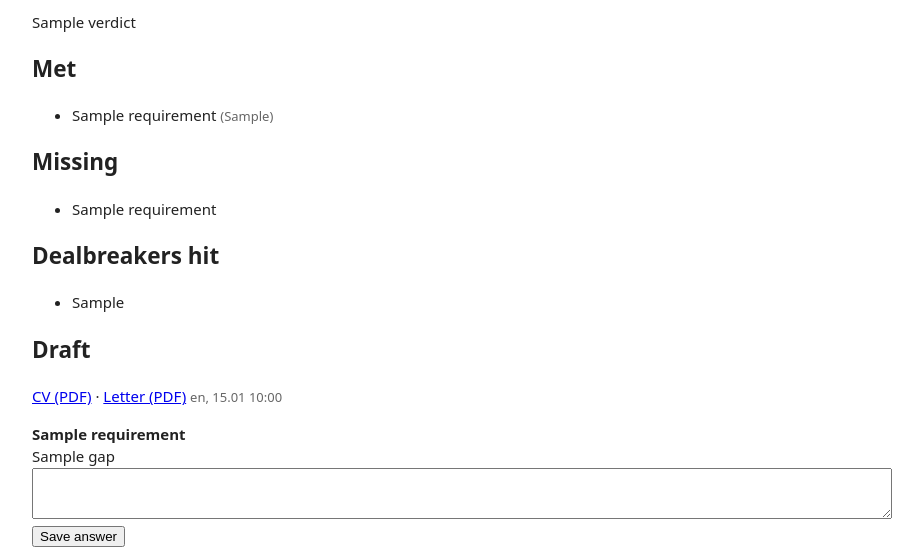
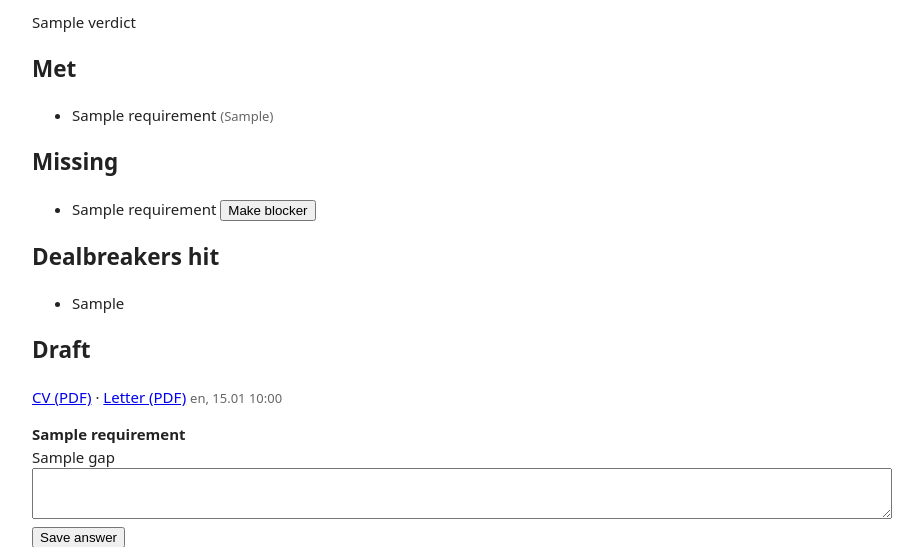
Before and after one commit to alanlisowski/GoodJobHunting, a FastAPI app: template job-radar/app/templates/posting.html in a window 1280 px wide. Shown: the part 164-711 px from the top of the page, without its empty margins (178-1101 px from the left). Run offline with FastAPI, Linux system fonts and the light colour scheme; the template is opened without the code that fills it: most values are stand-ins (such as "Sample title", 1, 10 or a date in 2020); parts of the project's set-up code (start-up, migrations or seed data) failed here and were passed over.

Commit message:
Blocker changes

```diff
--- a/job-radar/app/main.py
+++ b/job-radar/app/main.py
@@ -11,6 +11,7 @@ from fastapi import BackgroundTasks, FastAPI, Header, HTTPException, Request, Re
 from fastapi.responses import HTMLResponse
 from fastapi.templating import Jinja2Templates
 from pydantic import BaseModel, Field, ValidationError
+from sqlalchemy.orm.attributes import flag_modified
 from sqlmodel import Session, SQLModel, col, select
 
 from app import drafting, models, profile
@@ -125,6 +126,25 @@ def rescore(posting_id: int) -> dict:
         if not (posting := db.get(Posting, posting_id)):
             raise HTTPException(404)
         posting.sqlmodel_update(scored(posting.text))  # 502 leaves the old score untouched
+        db.add(posting)
+        db.commit()
+        db.refresh(posting)
+        return out(posting)
+
+
+@app.post("/postings/{posting_id}/missing/{n}")
+def flip_severity(posting_id: int, n: int) -> dict:
+    """Overrule the model: blocker <-> minor. A rescore overwrites it."""
+    # ponytail: score number untouched; recompute it if overrides should move the ranking.
+    with Session(models.engine) as db:
+        if not (posting := db.get(Posting, posting_id)):
+            raise HTTPException(404)
+        missing = posting.result["missing"]
+        if not 0 <= n < len(missing):
+            raise HTTPException(404, f"missing item {n} not found")
+        m = missing[n]
+        m["severity"] = "minor" if m["severity"] == "blocker" else "blocker"
+        flag_modified(posting, "result")  # JSON columns miss in-place edits
         db.add(posting)
         db.commit()
         db.refresh(posting)
--- a/job-radar/app/templates/posting.html
+++ b/job-radar/app/templates/posting.html
@@ -15,7 +15,8 @@
 <h2>Met</h2>
 <ul>{% for m in p.result.met %}<li>{{ m.requirement }} <span class="muted">({{ m.evidence_from_profile }})</span></li>{% else %}<li class="muted">None</li>{% endfor %}</ul>
 <h2>Missing</h2>
-<ul>{% for m in p.result.missing %}<li>{% if m.severity == "blocker" %}<b>Blocker:</b> {% endif %}{{ m.requirement }}</li>{% else %}<li class="muted">None</li>{% endfor %}</ul>
+<ul>{% for m in p.result.missing %}<li>{% if m.severity == "blocker" %}<b>Blocker:</b> {% endif %}{{ m.requirement }}
+  <button onclick="post(this, '/postings/{{ p.id }}/missing/{{ loop.index0 }}')">{{ "Not a blocker" if m.severity == "blocker" else "Make blocker" }}</button></li>{% else %}<li class="muted">None</li>{% endfor %}</ul>
 {% if p.result.dealbreakers_hit %}
 <h2>Dealbreakers hit</h2>
 <ul>{% for x in p.result.dealbreakers_hit %}<li>{{ x }}</li>{% endfor %}</ul>
```
Also changed, not shown: job-radar/tests/test_desk.py (+14 -1 lines).
